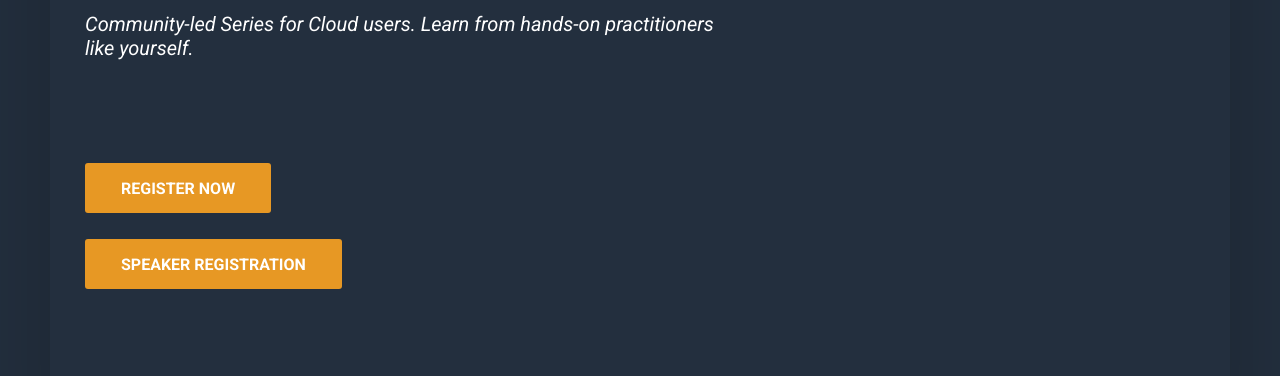
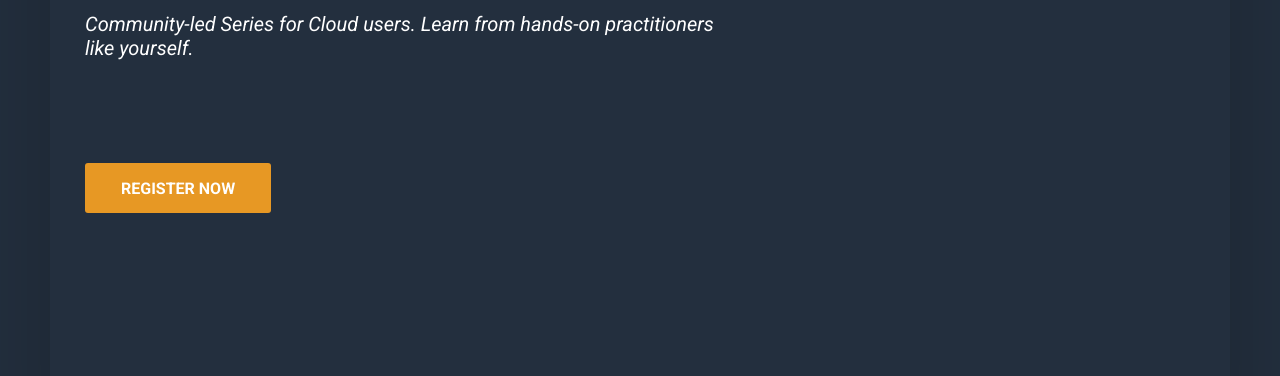
Before and after one commit to AWS-Community-Pakistan/AWS-Beginner-Series, a plain HTML site: page index.html in a window 1280 px wide. Shown: the part 371-747 px from the top of the page. Drawn offline with Linux system fonts and the light colour scheme.

Commit message:
Link Bug issue solved

```diff
--- a/index.html
+++ b/index.html
@@ -187,10 +187,6 @@ line-height:unset;
 
 
 <a href="https://bit.ly/AWS-BEGINNER-SERIES-EP-1" target="_blank"><button class="btn" ><span>Register Now  </span></button>
-<br>
-<br>
-
-<a href="https://docs.google.com/forms/d/e/1FAIpQLSd7oFBXrll1EyoHjy5-Ugp5U_ge4qHPJvON0zeZFfjyZ2Xagw/viewform?usp=sf_link" target="_blank"><button class="btn" ><span>Speaker Registration</span></button>
 </body>
 </html>
 
```
